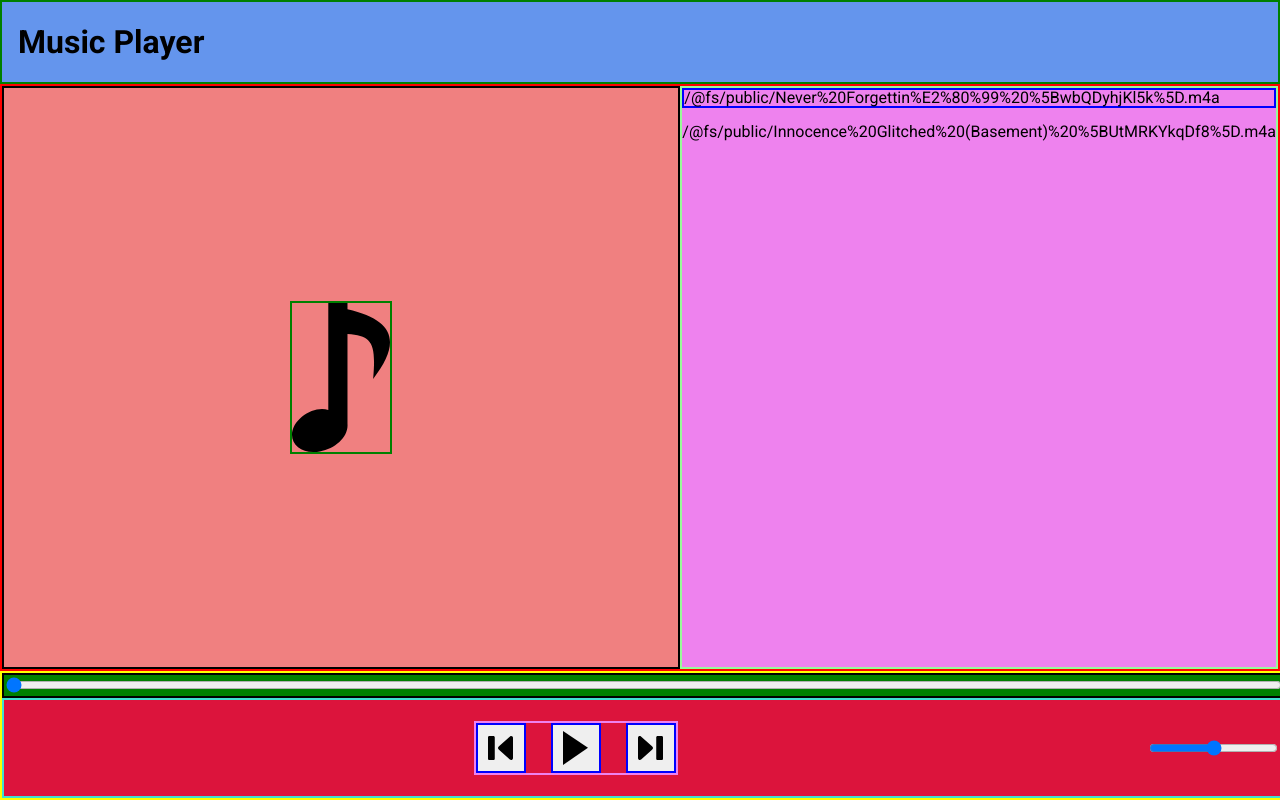
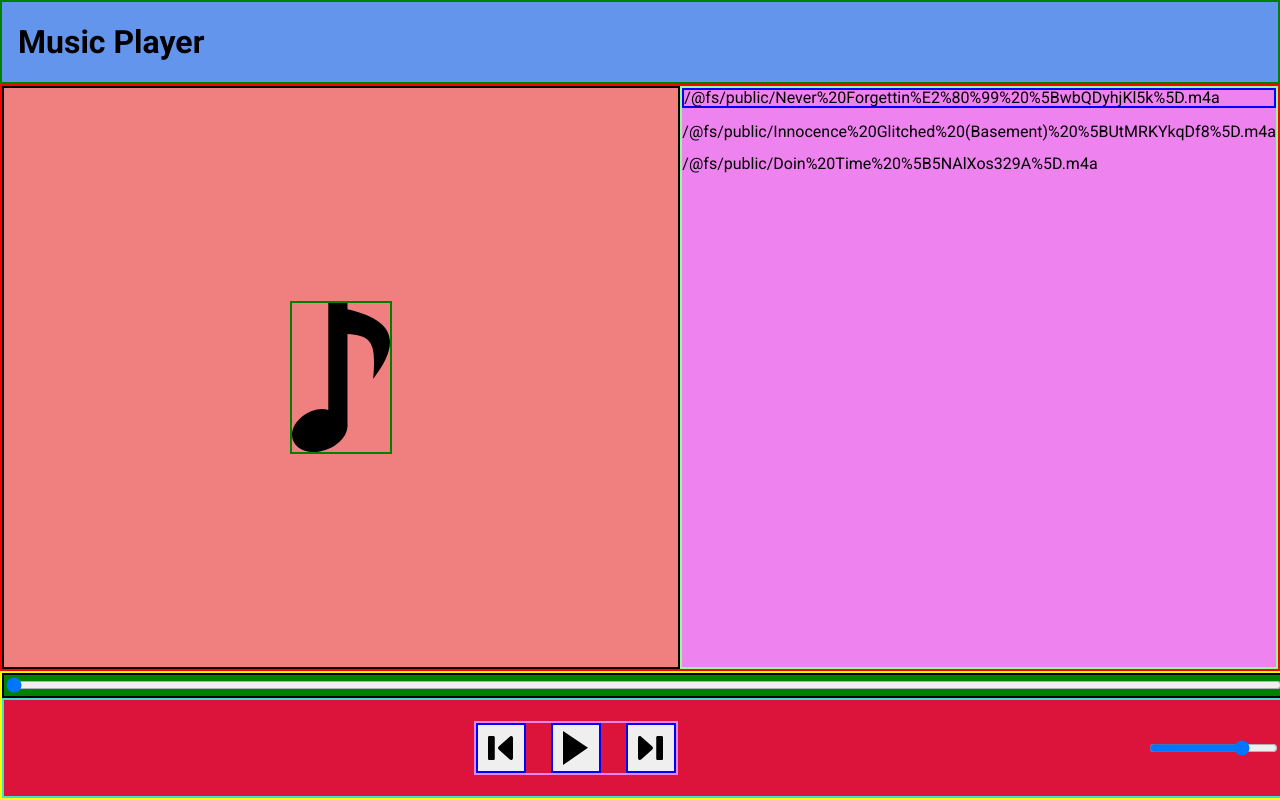
Before and after one commit to BdebJ/Shuffl, a React (Vite) app: page / in a window 1280 px wide. Built offline with nearby package versions, Linux system fonts and the light colour scheme.

Commit message:
volume added

```diff
--- a/src/components/Player.tsx
+++ b/src/components/Player.tsx
@@ -11,11 +11,12 @@ import trackList from '../tracks';
 
 function Player() {
   const [tracks, setTracks] = useState(trackList);
-  const [currentTrackIndex, setCurrentTrackIndex] = useState(0);
+  const [trackIndex, setTrackIndex] = useState(0);
   const [trackProgress, setTrackProgress] = useState(0);
+  const [volume, setVolume] = useState(0.75);
   const [isPlaying, setIsPlaying] = useState(false);
 
-  const audioSrc: string = tracks[currentTrackIndex];
+  const audioSrc: string = tracks[trackIndex];
   const audioRef = useRef(new Audio(audioSrc));
 
   // Pause / Play
@@ -23,15 +24,16 @@ function Player() {
     isPlaying ? audioRef.current.play() : audioRef.current.pause();
   }, [isPlaying]);
 
-  // Track Change, seek update tick
+  // Track change, seek update tick
   useEffect(() => {
     const updateProgressTick = () => {
       setTrackProgress(audioRef.current.currentTime);
     };
 
     audioRef.current.pause();
-    audioRef.current = new Audio(tracks[currentTrackIndex]);
+    audioRef.current = new Audio(tracks[trackIndex]);
     setTrackProgress(0);
+    audioRef.current.volume = volume;
     audioRef.current.addEventListener('timeupdate', updateProgressTick);
     audioRef.current.addEventListener('ended', switchNextTrack);
     if (isPlaying) {
@@ -41,11 +43,16 @@ function Player() {
     return () => {
       audioRef.current.removeEventListener('timeupdate', updateProgressTick);
     };
-  }, [currentTrackIndex]);
+  }, [trackIndex]);
 
   const handleSeek = (newTime: number) => {
     audioRef.current.currentTime = newTime;
     setTrackProgress(audioRef.current.currentTime);
+  };
+
+  const handleVolume = (newVolume: number) => {
+    audioRef.current.volume = newVolume;
+    setVolume(audioRef.current.volume);
   };
 
   const togglePlayback = () => {
@@ -53,14 +60,14 @@ function Player() {
   };
 
   const switchPrevTrack = () => {
-    if (currentTrackIndex > 0) {
-      setCurrentTrackIndex((p: number) => --p);
+    if (trackIndex > 0) {
+      setTrackIndex((p: number) => --p);
     }
   };
 
   const switchNextTrack = () => {
-    if (currentTrackIndex < tracks.length - 1) {
-      setCurrentTrackIndex((p: number) => ++p);
+    if (trackIndex < tracks.length - 1) {
+      setTrackIndex((p: number) => ++p);
     }
   };
 
@@ -81,7 +88,7 @@ function Player() {
               <li
                 key={index}
                 className={`media_list_card
-                ${index == currentTrackIndex ? 'current_media_playing' : ''}`}
+                ${index == trackIndex ? 'current_media_playing' : ''}`}
               >
                 {track}
               </li>
@@ -97,11 +104,11 @@ function Player() {
             type="range"
             min={0}
             max={audioRef.current.duration ? audioRef.current.duration : 0}
+            step={1}
             value={trackProgress}
             onChange={(e) => {
               handleSeek(Number(e.target.value));
             }}
-            step={1}
           />
         </div>
 
@@ -123,7 +130,17 @@ function Player() {
           </div>
 
           <div className="vol_playlist_controls">
-            <input className="media_seek" type="range" min={0} max={100} />
+            <input
+              className="media_seek"
+              type="range"
+              min={0}
+              max={1}
+              step={0.01}
+              value={volume}
+              onChange={(e) => {
+                handleVolume(Number(e.target.value));
+              }}
+            />
           </div>
         </div>
       </div>
--- a/src/tracks.ts
+++ b/src/tracks.ts
@@ -1,8 +1,9 @@
 import track1 from '../public/Never Forgettin’ [wbQDyhjKl5k].m4a';
 import track2 from '../public/Innocence Glitched (Basement) [UtMRKYkqDf8].m4a';
+import track3 from '../public/Doin Time [5NAlXos329A].m4a';
 
 const tracks: string[] = [
-  track1, track2
+  track1, track2, track3
 ];
 
 export default tracks;
```
